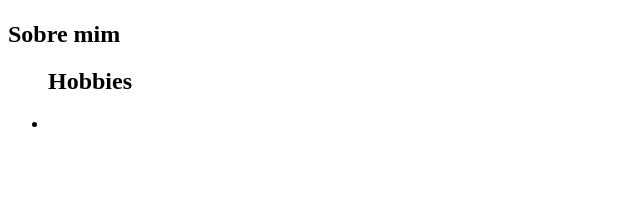
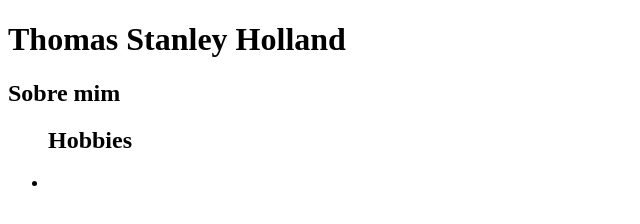
Before and after one commit to MariaEduardaOrty/perfil, a plain HTML site: page index.html in a window 1280 px wide. Shown: the whole page, without its empty margins (0-640 px from the left). Drawn offline with Linux system fonts and the light colour scheme.

Commit message:
index.html

```diff
--- a/index.html
+++ b/index.html
@@ -8,7 +8,7 @@
     <title>Thomas Stanley Holland</title>
 </head>
 <body>
-    <h1 class="titulo"></h1>
+    <h1 class="titulo">Thomas Stanley Holland</h1>
     <h2 class="sobre-mim">Sobre mim</h2>
     <p class="curiosidades"></p>
     <ul>
```
